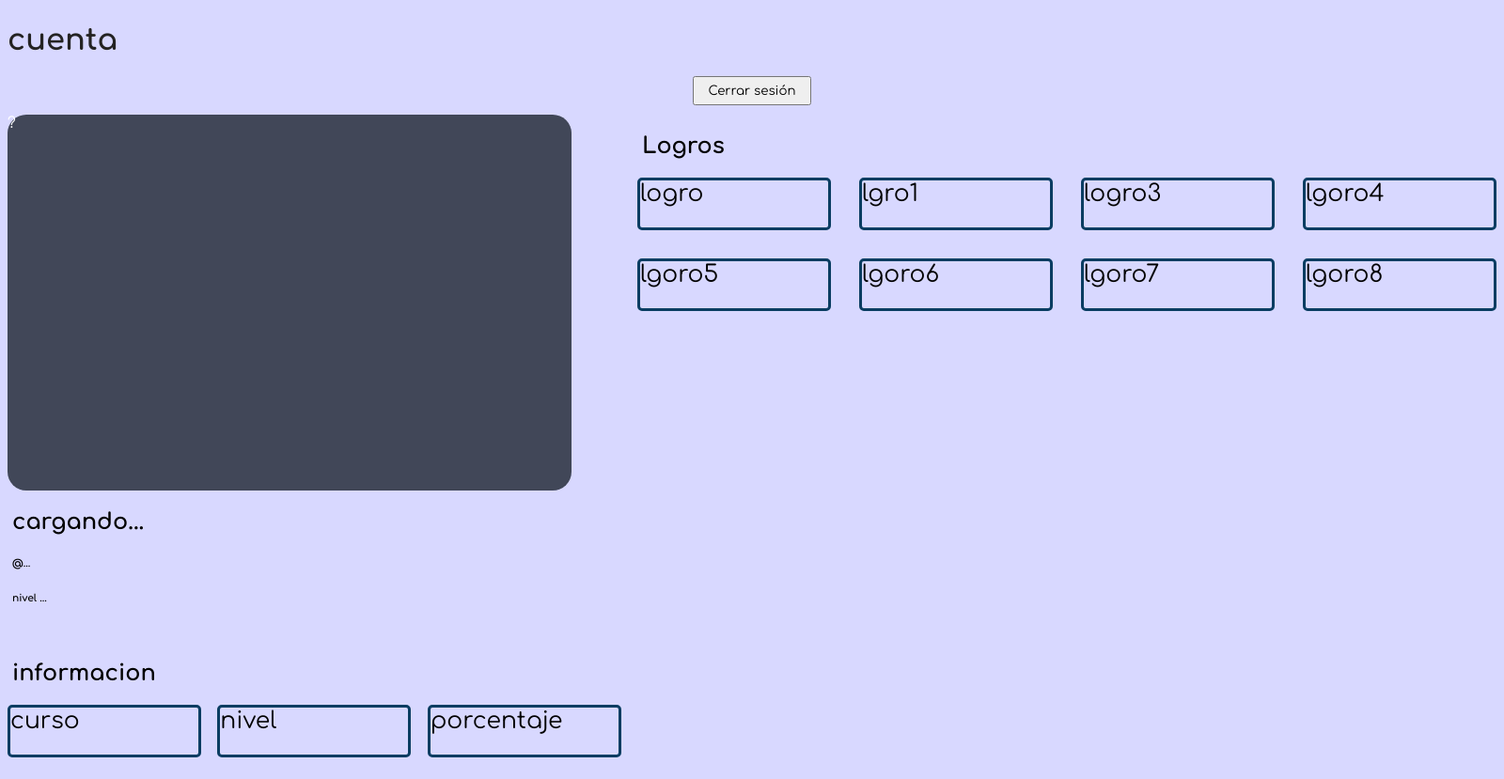
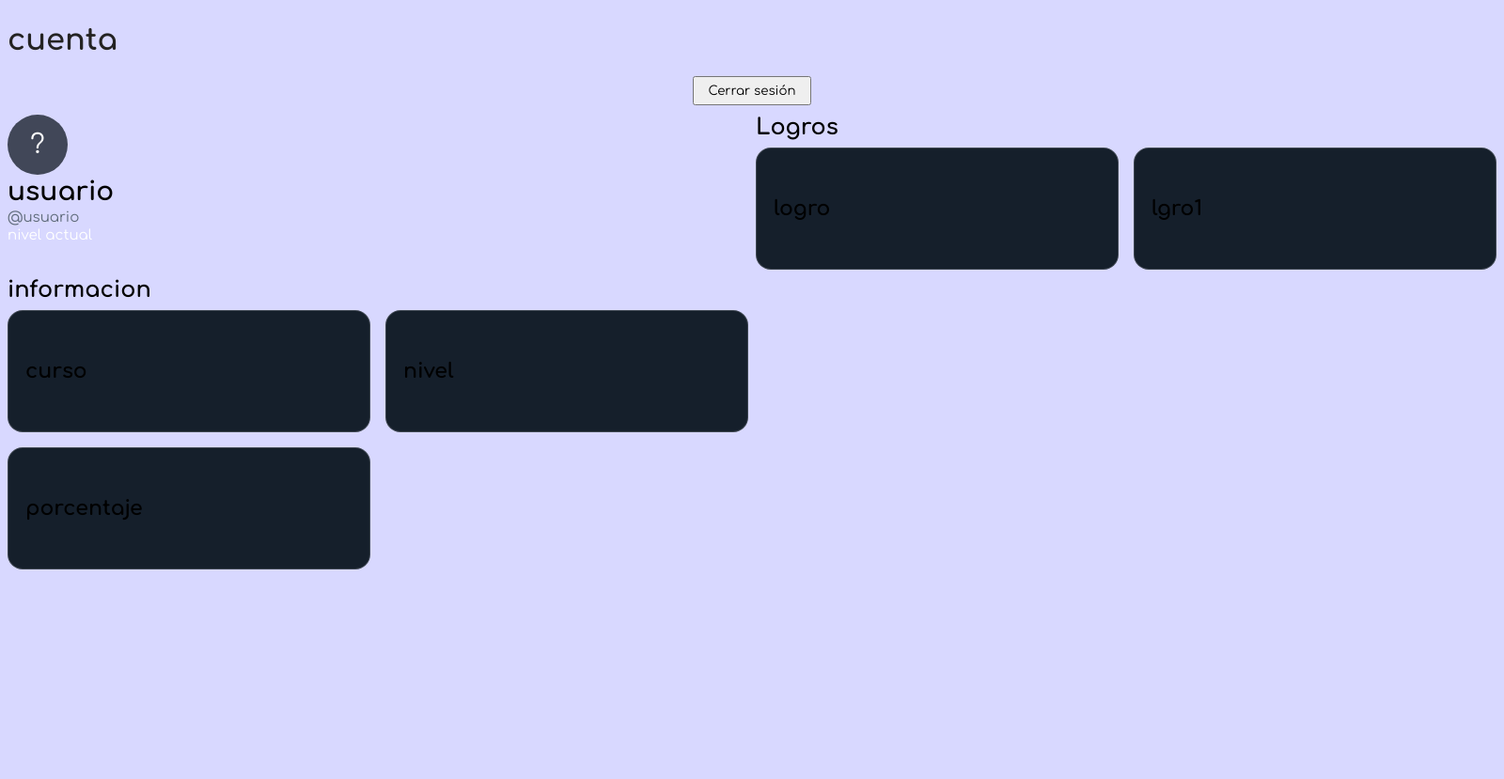
Before and after one commit to Xen-alt10/Lamismisimapagina, a PHP site: page /cuenta.html in a window 1600 px wide. Shown: the part 115-944 px from the top of the page at 94% size. After the commit the page ends 721 px from the top, so only its background shows below. Run offline with PHP 8.4, Linux system fonts and the light colour scheme.

Commit message:
se cambio el estilo de inicio, recompensas y cuenta

```diff
--- a/scr/cuenta.html
+++ b/scr/cuenta.html
@@ -26,21 +26,15 @@
     <div id="cuenta">
         <div id="personal">
             <div class="fpf">?</div>
-            <h2>cargando...</h2>
-            <h6>@...</h6>
-            <h6>nivel ...</h6>
+            <h2>usuario</h2>
+            <h6>@usuario</h6>
+            <h6>nivel actual</h6>
         </div>
         <div id="Logros">
             <h2>Logros</h2>
             <div id="lista">
                 <div class="logro">logro</div>
                 <div class="logro">lgro1</div>
-                <div class="logro">logro3</div>
-                <div class="logro">lgoro4</div>
-                <div class="logro">lgoro5</div>
-                <div class="logro">lgoro6</div>
-                <div class="logro">lgoro7</div>
-                <div class="logro">lgoro8</div>
             </div>
         </div>
         <div id="Informacion">
--- a/scr/estilos/cuenta.css
+++ b/scr/estilos/cuenta.css
@@ -39,16 +39,37 @@ body{
 }
 
 .fpf{
-    margin-left: px;
-  width: 600px;
-  height: 400px;
+  width: 64px;
+  height: 64px;
   background-color: rgb(65, 71, 88);
-  border-radius: 20px;
+  border-radius: 50%;
+  display: flex;
+  align-items: center;
+  justify-content: center;
+  color: #fff;
+  font-size: 28px;
 }
 
-h2{
-    color: black;
-    margin-left: 5px;
+#personal{
+    display: flex;
+    flex-direction: column;
+    gap: 2px;
+    line-height: 1.15;
+}
+
+#personal h2{
+    margin: 0;
+    font-size: 28px;
+}
+
+#personal h6{
+    margin: 0;
+    font-size: 15px;
+    font-weight: 400;
+}
+
+#personal h6:nth-of-type(1){
+    color: #5f6b7a;
 }
 
 .titulo{
@@ -56,60 +77,59 @@ h2{
     color: rgb(36, 35, 35);
 }
 
-h6{
-    color: black;
-    margin-left: 5px;
-}
-
 #cuenta{
     display: grid;
     grid-template-columns: repeat(2,1fr);
     grid-template-rows: auto auto;
-    gap: 15px;
+    gap: 8px;
+    align-items: start;
+}
+
+#personal, #Logros, #Informacion{
+    margin: 0;
+}
+
+#Logros h2, #Informacion h2{
+    margin: 0 0 8px;
 }
 
 #lista{
     display: grid;
-    grid-template-columns: repeat(4,1fr);
-    grid-template-rows: auto auto;
-    gap: 30px;
+    grid-template-columns: repeat(2, 1fr);
+    gap: 16px;
 }
 
 .logro{
-    border: 3px solid #0a3d62;
-    border-radius: 5px;
-    width: 200px;
-    height: 50px;
-    color: black;
-    font-size: 25px;
-    transition: 0.5s ease;
-}
-
-.logro:hover{
-    width: 250px;
-    height: 80px;
-
+    border: 1px solid rgba(255, 255, 255, 0.18);
+    background: #151f2b;
+    border-radius: 16px;
+    min-height: 96px;
+    padding: 16px 18px;
+    color: #000000;
+    font-size: 22px;
+    font-weight: 700;
+    display: flex;
+    align-items: center;
 }
 
 #info{
     display: grid;
-    grid-template-columns: repeat(3,1fr);
-    grid-template-rows: auto auto;
-    gap: 15px;
+    grid-template-columns: repeat(2, 1fr);
+    gap: 16px;
 }
 
 .info_bloque{
-    border: 3px solid #0a3d62;
-    border-radius: 5px;
-    width: 200px;
-    height: 50px;
-    color: black;
-    font-size: 25px;
-    transition: 0.5s ease;
+    border: 1px solid rgba(255, 255, 255, 0.18);
+    background: #151f2b;
+    border-radius: 16px;
+    min-height: 96px;
+    padding: 16px 18px;
+    color: #000000;
+    font-size: 22px;
+    font-weight: 700;
+    display: flex;
+    align-items: center;
 }
-
-.info_bloque:hover{
-    width: 250px;
-    height: 80px;
-
+h2{
+    color: #000000;
 }
--- a/scr/inicio.html
+++ b/scr/inicio.html
@@ -34,11 +34,13 @@
         <button class="btns" onclick="activar2(this)">Avanzado</button>
         <h1>empieza</h1>
 
+        <div class="niveles">
         <a href="juegos/matematica/Basico/nivel1.html"><button class="nivel1">LVL1</button></a>
         <a href="juegos/matematica/Basico/nivel2.html"><button class="nivel2">LVL2</button></a>
         <a href="juegos/matematica/Basico/nivel3.html"><button class="nivel3">LVL3</button></a>
          <a href="juegos/matematica/Basico/nivel4.html"><button class="nivel4">LVL4</button></a>
          <a href="juegos/matematica/Basico/nivel5.html"><button class="nivel5">LVL5</button></a>
+        </div>
     </main>
     <footer class="pagefooter">
         <section id="contact">
```
Also changed, not shown: scr/estilos/recompensas.css (+13 -5 lines), scr/estilos/styles.css (+39 -7 lines).
